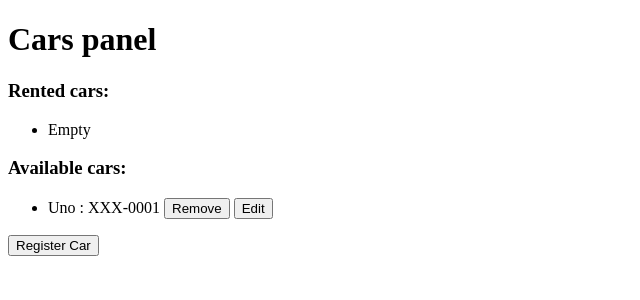
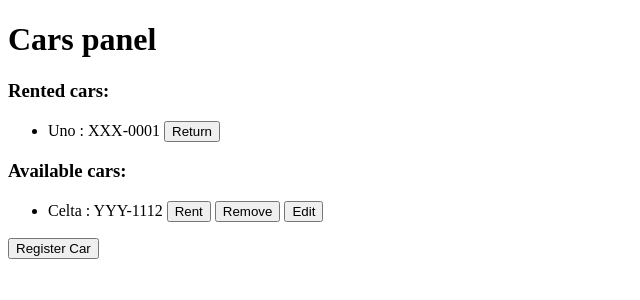
Before and after one commit to phellipealexandre/TWrentacar, a Django app: page /cars/ in a window 1280 px wide. Shown: the top 300 px of the page, without its empty margins (0-640 px from the left). Run offline with Django 3.2, Linux system fonts and the light colour scheme; data comes from the database, SQL or seed files in the repository.

Commit message:
Car rental funcionality

```diff
--- a/rentacar_app/models.py
+++ b/rentacar_app/models.py
@@ -16,7 +16,6 @@ class Rent(models.Model):
     car = models.ForeignKey(Car, on_delete=models.DO_NOTHING)
     customer = models.ForeignKey(Customer, on_delete=models.DO_NOTHING)
     rent_date = models.DateField()
-    predicted_delivery_date = models.DateField()
-    real_delivery_date = models.DateField(blank=True)
-    total_price = models.FloatField(blank=True)
-    is_finished = models.BooleanField(default=False)
+    numberOfRentalDays = models.IntegerField()
+    real_delivery_date = models.DateField(null=True, blank=True)
+    total_price = models.FloatField(null=True, blank=True)
--- a/rentacar_app/templates/rentacar_app/cars.html
+++ b/rentacar_app/templates/rentacar_app/cars.html
@@ -8,13 +8,31 @@
     <h1>Cars panel</h1>
     <h3>Rented cars:</h3>
         <ul>
-            <li>Empty</li>
+            {% if rented_cars %}
+                {% for car in rented_cars %}
+                    <li>{{ car.model }} : {{ car.plate }}
+                        <form action="{% url 'rent_return' %}" method="post" style="display: inline;">
+                            {% csrf_token %}
+                            <input type="hidden" value="{{car.id}}" name="car_id">
+                            <input type="submit" value="Return" >
+                        </form>
+                    </li>
+                {% endfor %}
+            {% else %}
+                <li>Empty</li>
+            {% endif %}
         </ul>
     <h3>Available cars:</h3>
         <ul>
-            {% if cars %}
-                {% for car in cars %}
+            {% if available_cars %}
+                {% for car in available_cars %}
                     <li>{{ car.model }} : {{ car.plate }}
+                        <form action="{% url 'cars_rent' %}" method="post" style="display: inline;">
+                            {% csrf_token %}
+                            <input type="hidden" value="{{car.id}}" name="car_id">
+                            <input type="submit" value="Rent" >
+                        </form>
+
                         <form action="{% url 'cars_remove' %}" method="post" style="display: inline;">
                             {% csrf_token %}
                             <input type="hidden" value="{{car.id}}" name="car_id">
--- a/rentacar_app/urls.py
+++ b/rentacar_app/urls.py
@@ -11,4 +11,7 @@ urlpatterns = [
     url(r'^cars/register/$', views.cars_register, name='cars_register'),
     url(r'^cars/remove/$', views.cars_remove, name='cars_remove'),
     url(r'^cars/submit/$', views.car_submit, name='cars_submit'),
+    url(r'^cars/rent/$', views.car_rent, name='cars_rent'),
+    url(r'^cars/rent/submit$', views.rent_submit, name='rent_submit'),
+    url(r'^cars/rent/return$', views.rent_return, name='rent_return'),
 ]
--- a/rentacar_app/views.py
+++ b/rentacar_app/views.py
@@ -1,6 +1,7 @@
+from datetime import datetime
 from django.shortcuts import render, redirect
-from .models import Car, Customer
-from .forms import CarForm, CustomerForm
+from .models import Car, Customer, Rent
+from .forms import CarForm, CustomerForm, RentForm
 from django.http import HttpResponse
 
 def index(request):
@@ -55,7 +56,11 @@ def customer_submit(request):
 
 def cars(request):
     cars = Car.objects.all()
-    context = {'cars': cars}
+    rents = Rent.objects.all()
+    rented_cars = [rent.car for rent in rents]
+    available_cars = [car for car in cars if car not in rented_cars]
+
+    context = {'available_cars': available_cars, 'rented_cars': rented_cars}
     return render(request, 'rentacar_app/cars.html', context)
 
 def cars_remove(request):
@@ -99,3 +104,33 @@ def car_submit(request):
             return redirect('cars')
         else:
             return HttpResponse('Error. The form is not valid, please try again')
+
+def car_rent(request):
+    if request.method == 'POST':
+        form = RentForm()
+        context = {'form': form, 'car_id': request.POST['car_id']}
+        return render(request, 'rentacar_app/cars_rent.html', context)
+
+def rent_submit(request):
+    if request.method == 'POST':
+        form = RentForm(request.POST)
+        if form.is_valid():
+            customer_id = form.cleaned_data['input_customer']
+            car_id = request.POST['car_id']
+            rent = Rent()
+            rent.car = Car.objects.get(pk=car_id)
+            rent.customer = Customer.objects.get(pk=customer_id)
+            rent.rent_date = datetime.now()
+            rent.numberOfRentalDays = form.cleaned_data['input_number_of_days']
+            rent.save()
+            return redirect('cars')
+
+        else:
+            return HttpResponse('Something went wrong')
+
+def rent_return(request):
+    if request.method == 'POST':
+        car = Car.objects.get(pk=request.POST['car_id'])
+        rent = Rent.objects.get(car=car)
+        rent.delete()
+        return redirect('cars')
```
Also changed, not shown: rentacar_app/forms.py (+13 -0 lines), rentacar_app/templates/rentacar_app/cars_rent.html (added, +16 -0 lines), db.sqlite3, rentacar_app/migrations/0002_auto_20160719_1659.py (added), rentacar_app/migrations/0003_auto_20160719_1711.py (added).
